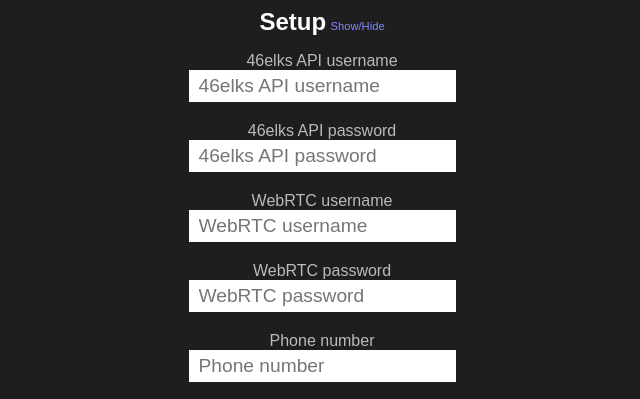
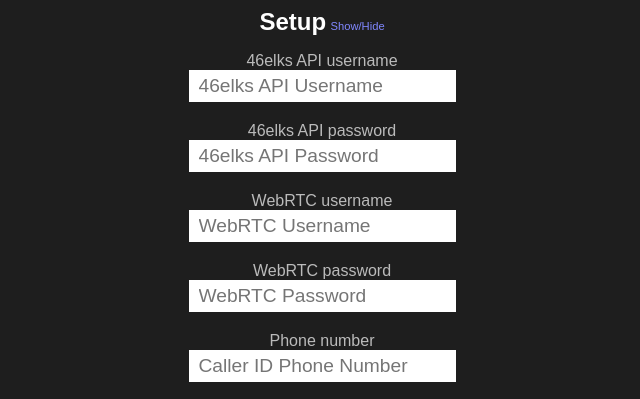
Before and after one commit to selectnull/softphone, a plain HTML site: page frontend/index.html in a window 1280 px wide. Both pictures are taken after a click on the link "Show/Hide". Shown: the part 361-760 px from the top of the page, 318-958 px from the left. Drawn offline with Linux system fonts and the light colour scheme.

Commit message:
Change input placeholders

```diff
--- a/frontend/index.html
+++ b/frontend/index.html
@@ -28,17 +28,17 @@
     </div>
     <div class="content">
       <label for="apiUsername">46elks API username</label>
-      <input id="apiUsername" name="apiUsername" type="text" placeholder="46elks API username"><br>
+      <input id="apiUsername" name="apiUsername" type="text" placeholder="46elks API Username"><br>
       <label for="apiPassword">46elks API password</label>
-      <input id="apiPassword" name="apiPassword" type="password" placeholder="46elks API password"><br>
+      <input id="apiPassword" name="apiPassword" type="password" placeholder="46elks API Password"><br>
 
       <label for="webrtcUsername">WebRTC username</label>
-      <input id="webrtcUsername" name="webrtcUsername" type="text" placeholder="WebRTC username"><br>
+      <input id="webrtcUsername" name="webrtcUsername" type="text" placeholder="WebRTC Username"><br>
       <label for="webrtcPassword">WebRTC password</label>
-      <input id="webrtcPassword" name="webrtcPassword" type="password" placeholder="WebRTC password"><br>
+      <input id="webrtcPassword" name="webrtcPassword" type="password" placeholder="WebRTC Password"><br>
 
       <label for="phoneNumber">Phone number</label>
-      <input id="phoneNumber" name="phoneNumber" type="text" placeholder="Phone number"><br>
+      <input id="phoneNumber" name="phoneNumber" type="text" placeholder="Caller ID Phone Number"><br>
 
       <button id="setup-save" onclick="Setup.save();">Save</button>
     </div>
```
